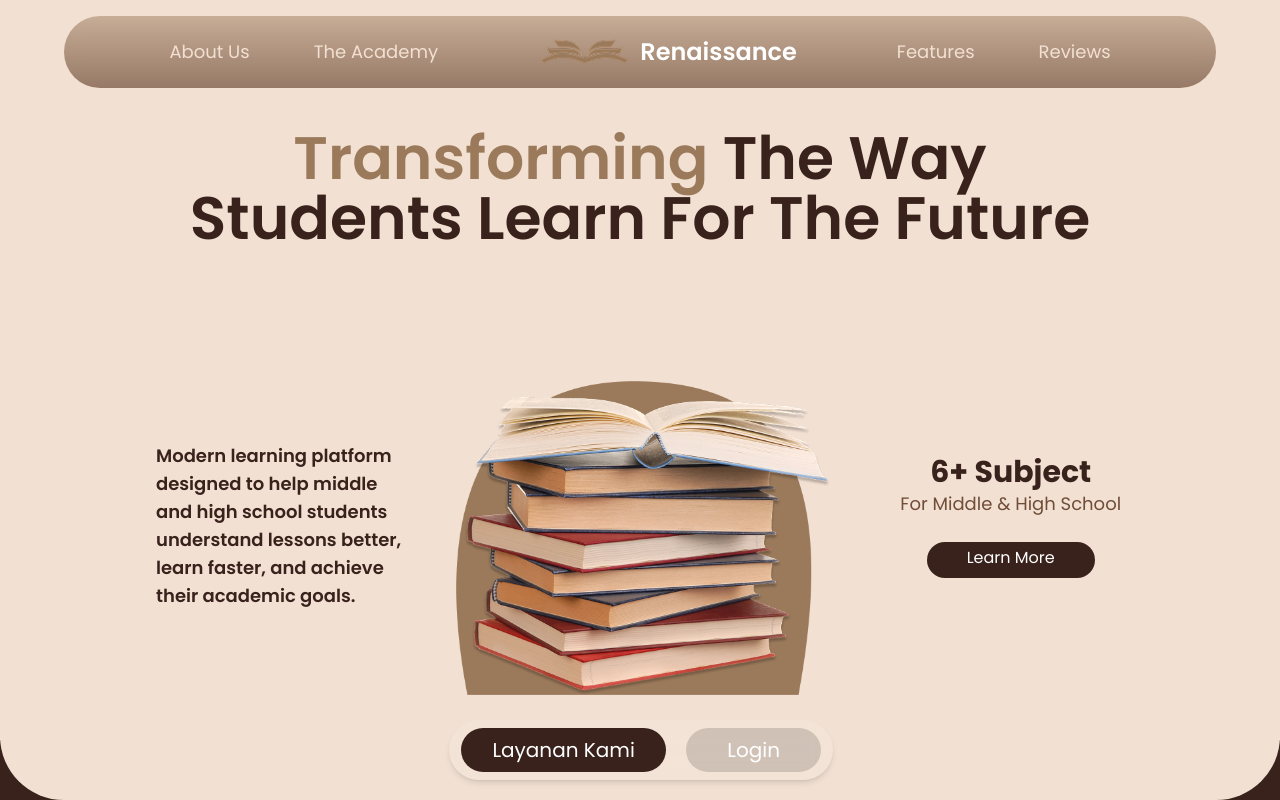
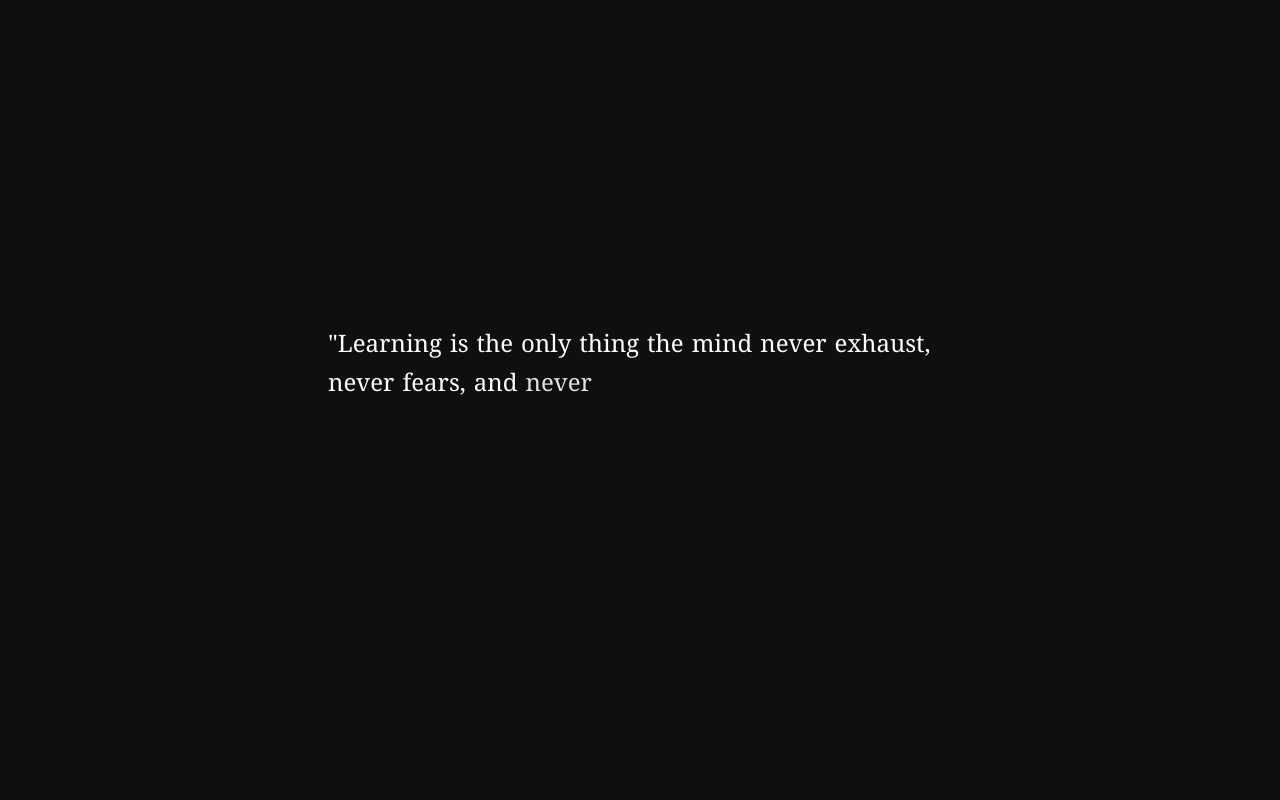
Before and after one commit to Athrsyd/Renaissance, a React (Vite) app in the folder Frontend/: page / in a window 1280 px wide. Shown: the top 800 px of the page. Built offline with nearby package versions, Linux system fonts and the light colour scheme; no server answers.

Commit message:
"quotes Leanardo"

```diff
--- a/Frontend/src/Router/Router.jsx
+++ b/Frontend/src/Router/Router.jsx
@@ -6,6 +6,7 @@ import Register from '../pages/AuthPages/Register'
 import Testing from './testing'
 import LandingPage2 from '../pages/LandingPage2'
 import DashboardPage from '../pages/DashboardPage'
+import Preload from '../components/Preload'
 import AcademyPage from '../pages/AcademyPage'
 // import ChatbotUI from '../components/ChatbotUI'
 import ChatbotAureus from '../pages/ChatbotAureus'
@@ -25,6 +26,7 @@ const Router = () => {
       <Route path="/chatbot" element={<ProtectedRoute><ChatbotAureus /></ProtectedRoute>} />
       <Route path="/dashboard" element={<ProtectedRoute><DashboardPage /></ProtectedRoute>} />
       <Route path="/community" element={<ProtectedRoute><Community /></ProtectedRoute>} />
+      <Route path="/preload" element={<Preload />} />
       {/* <Route path="/landing2" element={<LandingPage2 />} />
       <Route path="/testing" element={<Testing />} /> */}
     </Routes>
--- a/Frontend/src/components/Navbar.jsx
+++ b/Frontend/src/components/Navbar.jsx
@@ -41,7 +41,7 @@ const Navbar = () => {
 
 
   return (
-    <header className=" fixed w-full flex justify-center unded-full z-9999">
+    <header className=" fixed w-full flex justify-center unded-full z-9000">
       {/* <button onClick={()=>console.log(window.scrollY)} className='absolute top-100 bg-amber-400'>test</button> */}
       <div
         className={`fixed inset-0 bg-black/50 md:hidden transition-opacity duration-300 ${isMenuOpen ? "opacity-100" : "opacity-0 pointer-events-none"
--- /dev/null
+++ b/Frontend/src/components/Preload.jsx
@@ -0,0 +1,69 @@
+import { useEffect, useState } from "react";
+<link
+  href="https://fonts.googleapis.com/css2?family=Playfair+Display&display=swap"
+  rel="stylesheet"
+></link>;
+
+const text = `"Learning is the only thing the mind never exhaust, never fears, and never regrets."`;
+
+export default function PreloaderQuote() {
+  const [visibleIndex, setVisibleIndex] = useState(0);
+  const [done, setDone] = useState(false);
+
+  const words = text.split(" ");
+
+  useEffect(() => {
+    const interval = setInterval(() => {
+      setVisibleIndex((prev) => {
+        if (prev >= words.length) {
+          clearInterval(interval);
+          return prev;
+        }
+        return prev + 1;
+      });
+    }, 510);
+
+    setTimeout(
+      () => {
+        setDone(true);
+      },
+      words.length * 510 + 1200,
+    );
+
+    return () => clearInterval(interval);
+  }, []);
+
+  return (
+    <div
+      className={`fixed font-[Playfair_Display] inset-0 z-9999 flex items-center justify-center bg-[#0f0f0f] text-white transition-all duration-700 ${
+        done
+          ? "opacity-0 -translate-y-full blur-sm pointer-events-none invisible"
+          : "opacity-100 translate-y-0 blur-0"
+      }`}
+    >
+      <div className="max-w-2xl px-6">
+        <p className="text-xl md:text-2xl font-serif leading-relaxed">
+          {words.map((word, i) => (
+            <span
+              key={i}
+              className={`inline-block mr-2 ${
+                i < visibleIndex ? "opacity-100" : "opacity-0"
+              } transition-opacity duration-500`}
+            >
+              {word}
+            </span>
+          ))}
+        </p>
+
+        <div
+          className={`mt-8 text-right transition-opacity duration-700 ${
+            visibleIndex >= words.length ? "opacity-100" : "opacity-0"
+          }`}
+        >
+          <p className="font-serif">— Leonardo Da Vinci</p>
+          <p className="text-sm text-gray-400">From the notebooks of Leonardo da Vinci</p>
+        </div>
+      </div>
+    </div>
+  );
+}
--- a/Frontend/src/index.css
+++ b/Frontend/src/index.css
@@ -105,6 +105,18 @@
   animation-play-state: paused;
 }
 
+@keyframes fadeInSmooth {
+  from {
+    opacity: 0;
+  }
+  to {
+    opacity: 1;
+  }
+}
+
+.animate-fadeIn {
+  animation: fadeInSmooth 0.8s ease forwards;
+}
 /* :root {
   font-family: system-ui, Avenir, Helvetica, Arial, sans-serif;
   line-height: 1.5;
--- a/Frontend/src/pages/LandingPage.jsx
+++ b/Frontend/src/pages/LandingPage.jsx
@@ -1,6 +1,6 @@
 import React from "react";
 import Navbar from "../components/navbar";
-import { Link } from 'react-router-dom'
+import { Link } from "react-router-dom";
 import buku from "../assets/buku.png";
 import aboutbuku from "../assets/aboutbuku.png";
 import bgabout from "../assets/bgabout.png";
@@ -9,10 +9,12 @@ import Counter from "../components/Counter";
 import LandingPage2 from "./LandingPage2";
 import About from "../components/About";
 import Statistik from "../components/Statistik";
+import Preload from "../components/Preload";
 
 const LandingPage = () => {
   return (
     <>
+      <Preload />
       <Navbar />
       <section className="h-screen relative z-60 w-full pt-72 pb-25 px-15 sm:px-35 md:pt-32 flex md:px-32 md:pb-0 flex-col justify-center rounded-b-utama items-center bg-[#F2E0D2]">
         <div className="flex">
@@ -30,18 +32,22 @@ const LandingPage = () => {
             </p>
           </div>
           <div className="flex order-3 md:order-2 justify-center items-center md:w-[40%] h-full">
-            <div className=" flex flex-row md:mb-2 mb-4 justify-center w-[80%] sm:w-[70%] md:w-[30%]
+            <div
+              className=" flex flex-row md:mb-2 mb-4 justify-center w-[80%] sm:w-[70%] md:w-[30%]
             items-center absolute bottom-3 rounded-4xl md:px-3 sm:px-4 gap-5 md:p-2 p-2 sm:p-2 backdrop-blur-md
-            shadow-md bg-white/10 border-white/20">
-              <a href="#features" className="bg-bistre text-center hover:scale-95 transition-all duration-300 ease-in-out rounded-4xl w-full md:w-[60%] py-3 sm:py-4 md:py-2 p-2 px-5 text-xl text-white">
-                <button className="text-center">
-                  Layanan Kami
-                </button>
+            shadow-md bg-white/10 border-white/20"
+            >
+              <a
+                href="#features"
+                className="bg-bistre text-center hover:scale-95 transition-all duration-300 ease-in-out rounded-4xl w-full md:w-[60%] py-3 sm:py-4 md:py-2 p-2 px-5 text-xl text-white"
+              >
+                <button className="text-center">Layanan Kami</button>
               </a>
-              <Link to="/Login" className="bg-black/15 text-center hover:scale-90 transition-all duration-300 ease-in-out rounded-4xl w-[60%] md:w-[40%] md:px-0 px-4 py-3 sm:py-4 md:py-2 md:p-0 p-2 text-xl text-white">
-                <button className="text-center">
-                  Login
-                </button>
+              <Link
+                to="/Login"
+                className="bg-black/15 text-center hover:scale-90 transition-all duration-300 ease-in-out rounded-4xl w-[60%] md:w-[40%] md:px-0 px-4 py-3 sm:py-4 md:py-2 md:p-0 p-2 text-xl text-white"
+              >
+                <button className="text-center">Login</button>
               </Link>
             </div>
             <img
@@ -53,7 +59,9 @@ const LandingPage = () => {
           </div>
           <div className=" flex order-2 md:order-3 flex-col md:w-[30%] text-center gap-2 mb-5 md:mb-10 leading-loose">
             <p className="text-md md:text-lg text-coffe">
-              <span className=" text-2xl md:text-3xl text-bistre font-bold">6+ Subject</span>
+              <span className=" text-2xl md:text-3xl text-bistre font-bold">
+                6+ Subject
+              </span>
               <br />
               For Middle & High School
             </p>
@@ -69,7 +77,10 @@ const LandingPage = () => {
       <section className="relative z-50 -mt-15 w-full flex px-16 flex-col justify-center items-center pb-10 bg-bistre">
         <div className="w-full mt-26 flex flex-col justify-center items-center">
           <Statistik />
-          <div id="about" className="w-full flex flex-col justify-center items-center mt-15 sm:mt-8 sm:mt-15">
+          <div
+            id="about"
+            className="w-full flex flex-col justify-center items-center mt-15 sm:mt-8 sm:mt-15"
+          >
             <h1 className="text-4xl md:text-5xl font-normal text-center mb-8 sm:mb-15 text-white">
               The Beginning of a <br />
               New <span className="text-khaki">Renaissance</span>
@@ -102,7 +113,10 @@ const LandingPage = () => {
       </section>
 
       <section className="w-full flex px-16 flex-col justify-center items-center pb-10 bg-bistre">
-        <div id="academy" className="w-full pt-5 flex flex-col justify-center items-center">
+        <div
+          id="academy"
+          className="w-full pt-5 flex flex-col justify-center items-center"
+        >
           <h1 className="text-5xl sm:text-5xl md:text-4xl mt-5 sm:mt-0 pb-20 md:pb-10 text-center text-white">
             Inside The <br />
             <span className="text-3xl sm:text-4xl md:text-4xl bg-linear-to-l from-[#CAB99F] to-[#6A4D3B] text-transparent bg-clip-text">
@@ -110,7 +124,7 @@ const LandingPage = () => {
             </span>
           </h1>
           <Mapel />
-          <Link to='/login'>
+          <Link to="/login">
             <h2 className="text-2xl mt-10 mb-15 font-semibold hover:scale-105 transition-all duration-300 ease-in-out bg-linear-to-l from-[#CAB99F] to-icon bg-clip-text text-transparent">
               {" "}
               Learn Now
```
